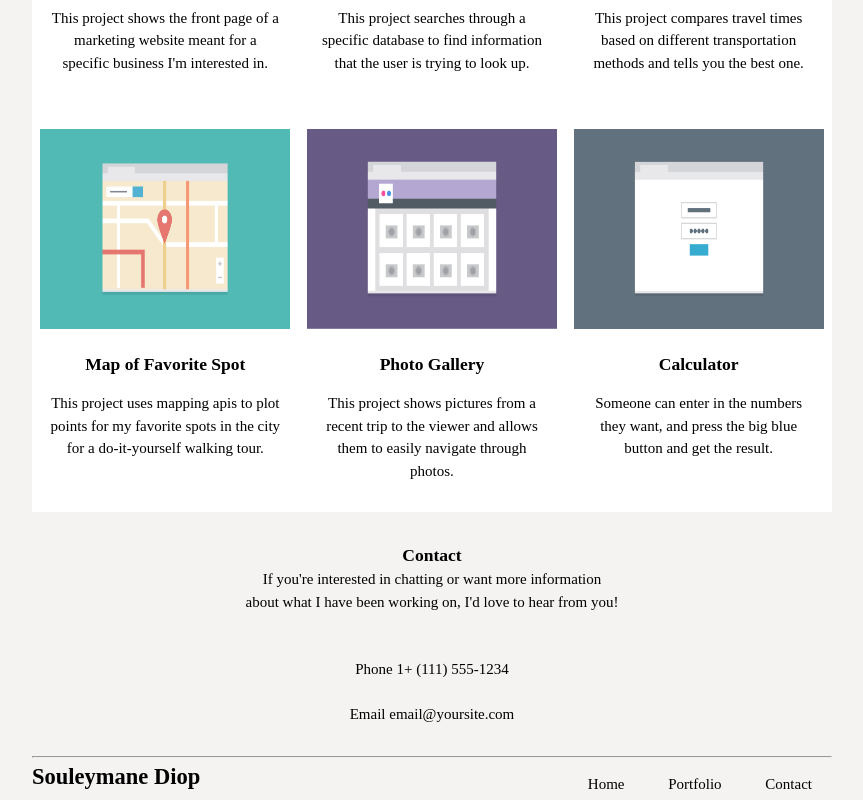
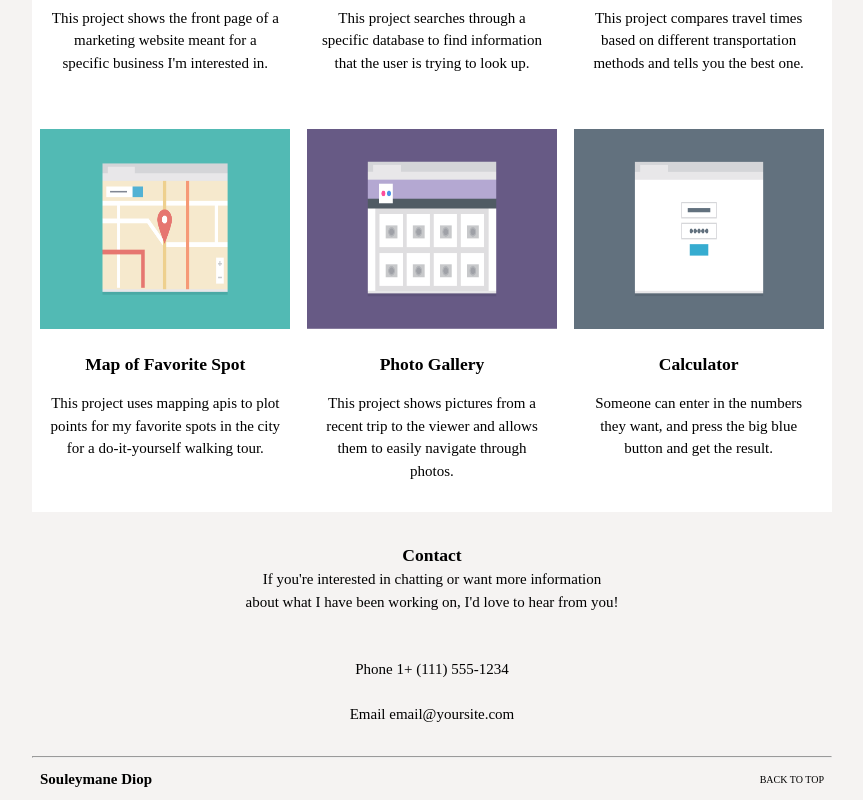
Before and after one commit to Juless-bytes/Techdegree-project-2, a plain HTML site: page mockups/index.html in a window 1280 px wide. Shown: the part 645-1445 px from the top of the page, without its empty margins (208-1071 px from the left). Drawn offline with Linux system fonts and the light colour scheme; a web font is replaced by a local one.

Commit message:
project 2 complete

```diff
--- a/mockups/css/style.css
+++ b/mockups/css/style.css
@@ -86,8 +86,13 @@ ul {
     margin: 30px 18px;
 }
 .container5 {
-    text-align: center;
+    font-size: 10px;
+    display: flex;
+    justify-content: space-between;
+    padding: 10px 8px;
+    align-items: center;
 }
+
 
 
 
@@ -125,10 +130,7 @@ ul {
         justify-content: space-between;
         align-items: center;
     }
-    .link li {
-        display: inline-block;
-        padding: 0 20px;
-    }
+
 
 }
 
@@ -155,4 +157,5 @@ ul {
     .name {
         margin-left: 28px;
     }
+
 }
--- a/mockups/index.html
+++ b/mockups/index.html
@@ -94,11 +94,7 @@
      <hr class="line">
     <div class="container5">
       <h2 class="page">Souleymane Diop</h2>
-      <ul class="link">
-         <li><a href="index.html">Home</a></li>
-         <li><a href="#portfolio">Portfolio</a></li>
-         <li><a href="#contact">Contact</a></li>
-      </ul>
+      <a href="index.html" class="top">BACK TO TOP</a>
    </div>
    </footer>
    </div>
```
